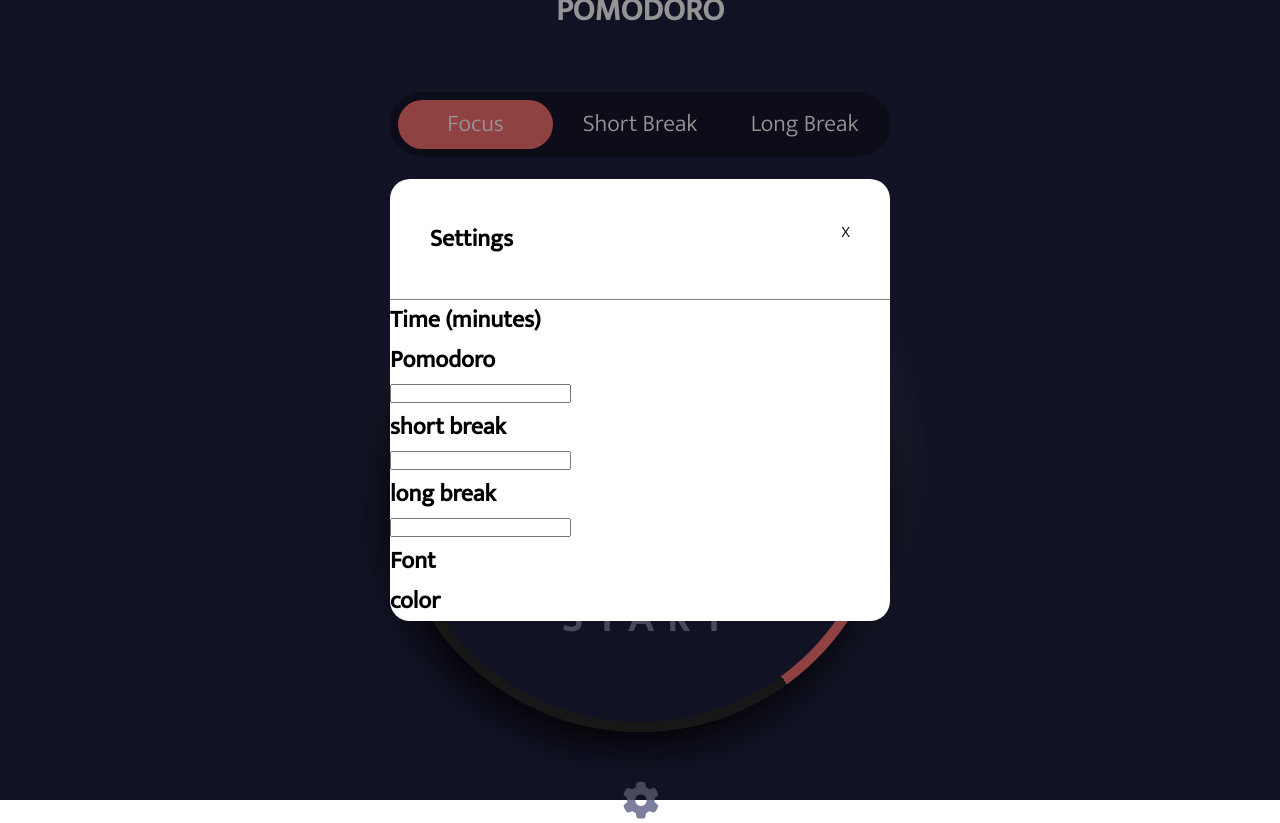
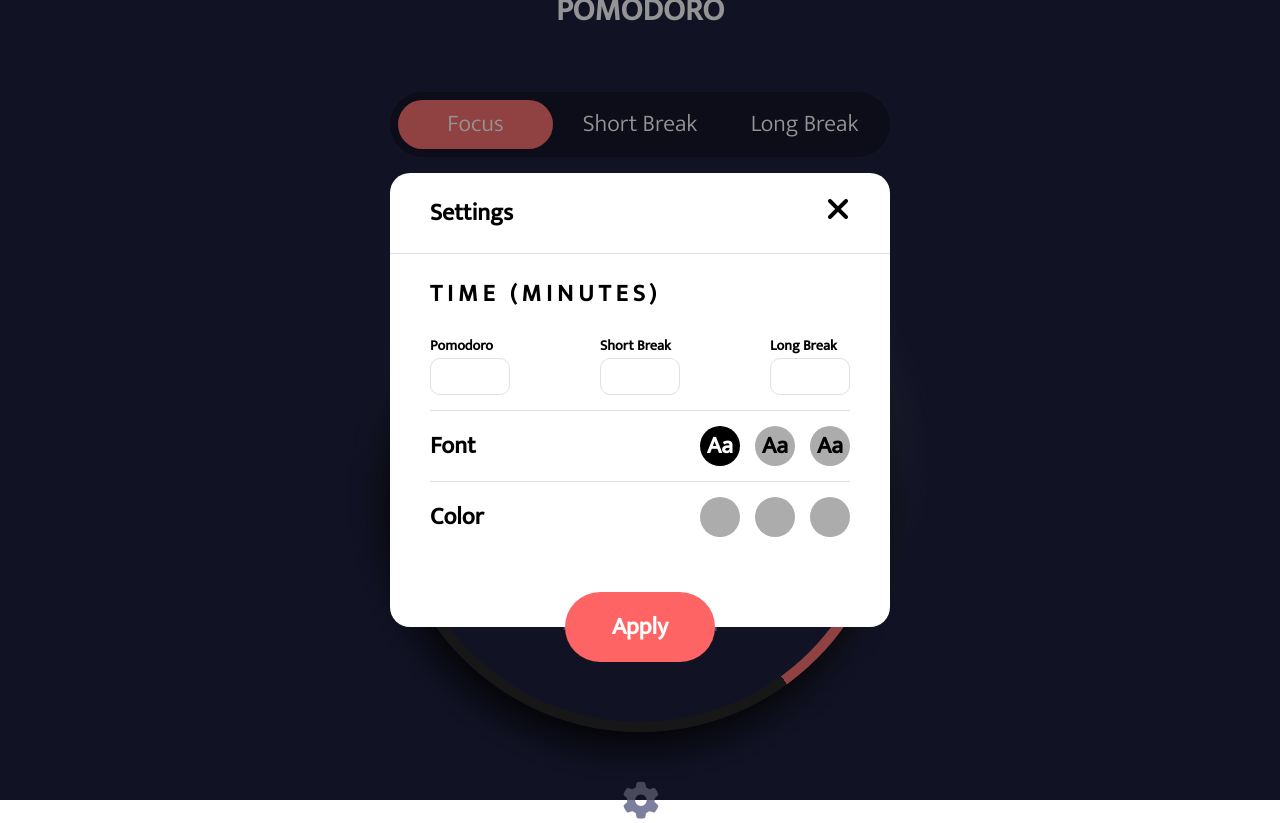
Before and after one commit to lucaslopeslima/pomodoro_app, a plain HTML site: page index.html in a window 1280 px wide. Drawn offline with Linux system fonts and the light colour scheme.

Commit message:
front done

```diff
--- a/index.html
+++ b/index.html
@@ -43,38 +43,44 @@
             <div class="modal-content">
                 <div class="modal-header">
                     <h2>Settings</h2>
-                    <div class="button-x"> X </div>
+                    <div class="button-x"><i class="fa-solid fa-xmark"></i></div>
                 </div>
-                <h2>Time (minutes)</h2>
+                <div class="modal-body">
+                    <h2 class="time-input">Time (minutes)</h2>
                     <div class="time-wrap">
-                    <div class="pomodoro">
+                        <div class="time-item pomodoro-modal">
                             <h2>Pomodoro</h2>
                             <input type="number" name="" id="">
                         </div>
-                    <div class="short-break-modal">
-                        <h2>short break</h2>
+                        <div class="time-item short-break-modal">
+                            <h2>Short Break</h2>
                             <input type="number" name="" id="">
                         </div>
-                    <div class="long-break-modal">
-                        <h2>long break</h2>
+                        <div class="time-item long-break-modal">
+                            <h2>Long Break</h2>
                             <input type="number" name="" id="">
                         </div>
                     </div>
                     <div class="modal-line"></div>
-                <div class="modal-font">
+                    <div class="modal-font ">
                         <h2>Font</h2>
-                    <div class="font-button"></div>
-                    <div class="font-button"></div>
-                    <div class="font-button"></div>
+                        <div class="modal-btn-wrap flex-center">
+                            <div class="font-button flex-center active-font-button"><h2>Aa</h2></div>
+                            <div class= "font-button flex-center "><h2>Aa</h2></div>
+                            <div class="font-button flex-center "><h2>Aa</h2></div>
+                        </div>
                     </div>
                     <div class="modal-line"></div>
                     <div class="modal-color">
-                    <h2>color</h2>
-                    <div class="modal-color-1"></div>
-                    <div class="modal-color-2"></div>
-                    <div class="modal-color-3"></div>
+                        <h2>Color</h2>
+                        <div class="color-wrap flex-center">
+                            <div class="color-item modal-color-1"></div>
+                            <div class="color-item modal-color-2"></div>
+                            <div class="color-item modal-color-3"></div>
                         </div>
-                <div class="modal-apply"></div>
+                    </div>
+                </div>
+                <div class="modal-apply flex-center"><h2>Apply</h2></div>
             </div><!--modal content-->
 
         </div>
--- a/style/_modal.scss
+++ b/style/_modal.scss
@@ -12,14 +12,94 @@
         color: black;
         width: 500px;
         border-radius: 20px;
+        font-weight: lighter;
         .modal-header{
             display: flex;
             justify-content: space-between;
-            padding: 40px;
+            padding: 20px 40px;
             h2{
                 font-weight: bold;
             }
-            border-bottom: 1px solid gray;
+            .button-x{
+                text-align: center;
+                cursor: pointer;
+                i{
+                    font-size: 2rem;
+                }
+            }
+            border-bottom: 1px solid #e0e0e0;
+        }
+        .modal-body{
+            padding: 20px 40px;
+            .time-input{
+                letter-spacing: 5px;
+                text-transform: uppercase;
+            }
+            .time-wrap{
+                display: flex;
+                justify-content: space-between;
+                width: 100%;
+                .time-item{
+                    margin-top: 20px;
+                    h2{
+                        font-size: .9rem;
+                    }
+                    input{
+                        max-width: 80px;
+                        outline: none;
+                        padding: 10px;
+                        border-radius: 10px;
+                        border: 1px solid #e0e0e0;
+                    }
+                }
+            }
+            .modal-line{
+                margin-top: 15px;
+                margin-bottom: 15px;
+                height: 1px;
+                width: 100%;
+                background-color: #e0e0e0;
+            }
+            .modal-font{
+                display: flex;
+                justify-content: space-between;
+                .font-button{
+                    width: 40px;
+                    height: 40px;
+                    background-color: #acacac;
+                    margin-left: 15px;
+                    border-radius: 50%;
+                }
+                .active-font-button{
+                    background-color: black;
+                    color: white;
+                }
+            }
+            .modal-color{
+                display: flex;
+                justify-content: space-between;
+                .color-wrap{
+                    .color-item{
+                        width: 40px;
+                        height: 40px;
+                        background-color: #acacac;
+                        margin-left: 15px;
+                        border-radius: 50%;
+                    }
+                }
+            }
+        }
+        .modal-apply{
+            background-color: #fe6464;
+            width: 150px;
+            height: 70px;
+            border-radius: 35px;
+            margin: 0 auto;
+            transform: translateY(+50%);
+            cursor: pointer;
+            h2{
+                color: white;
+            }
         }
     }
 }
```
Also changed, not shown: style/main.css, 1 other file. Lines whose indentation alone changed are shown as unchanged.
